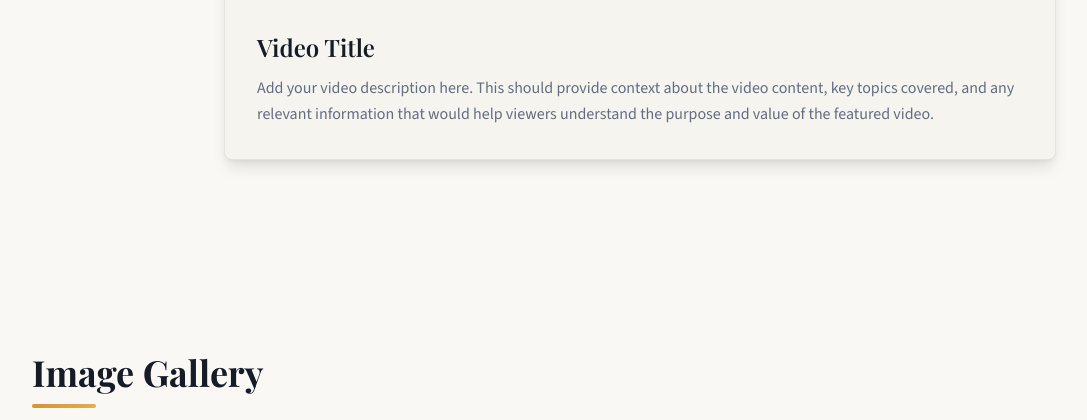
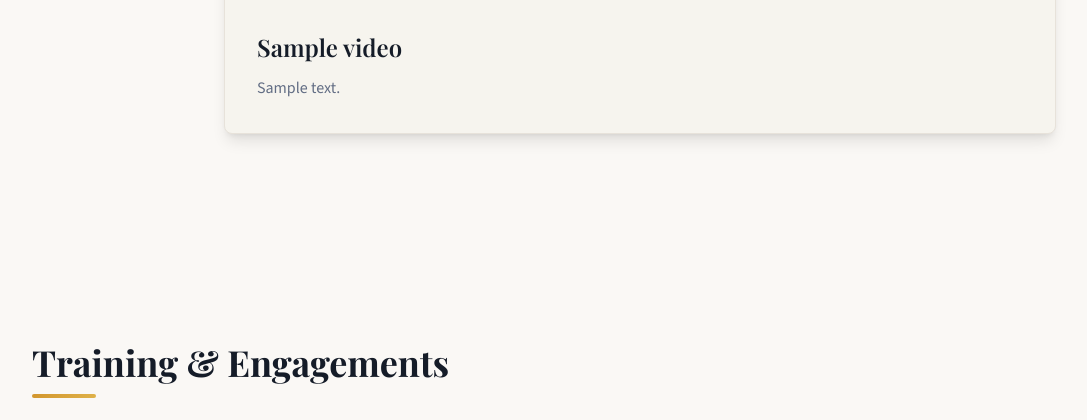
Before and after one commit to Emeka-Onwuepe/zinagoinstitute-new, a Django app: page / in a window 1280 px wide. Shown: the part 4789-5209 px from the top of the page, without its empty margins (0-1087 px from the left). Run offline with Django 5.2, Linux system fonts and the light colour scheme; tables that the repository leaves empty hold one stand-in row (values such as "Sample post"); grey boxes marked "Sample" are stand-in pictures; some libraries are stand-ins or nearby versions; some web fonts are replaced.

Commit message:
updating image and video dispaly conditions

```diff
--- a/frontview/templates/frontview/imageGallery.html
+++ b/frontview/templates/frontview/imageGallery.html
@@ -1,4 +1,5 @@
 {% comment %} {/* Image Gallery */} {% endcomment %}
+{% if image %}
 <section class="py-18 md:py-24">
   <div class="container">
     {% include "frontview/sectionHeader.html" with title="Image Gallery" %}
@@ -9,3 +10,4 @@
     </div>
   </div>
 </section>
+{% endif %}
--- a/frontview/templates/frontview/videoCard.html
+++ b/frontview/templates/frontview/videoCard.html
@@ -1,4 +1,5 @@
 {% comment %} {/* Video Player Card */} {% endcomment %}
+{% if featured_video.video_url %}
 <section class="py-18 md:py-24">
   <div class="container max-w-4xl">
     {% include "frontview/sectionHeader.html" with title="Featured Video" %}
@@ -6,8 +7,8 @@
       <div class="relative pt-[56.25%] bg-black">
         <iframe
           class="absolute top-0 left-0 w-full h-full"
-          src="https://www.youtube.com/embed/dQw4w9WgXcQ"
-          title="Featured Video"
+          src="{{featured_video.video_url}}"
+          title="{{featured_video.title}}"
           frameborder="0"
           allow="accelerometer; autoplay; clipboard-write; encrypted-media; gyroscope; picture-in-picture"
           allowfullscreen
@@ -15,12 +16,13 @@
       </div>
       <div class="p-6 md:p-8">
         <h3 class="font-heading font-semibold text-2xl text-foreground mb-3">
-          Video Title
+            {{ featured_video.title }}
         </h3>
         <p class="text-muted-foreground leading-relaxed">
-          Add your video description here. This should provide context about the video content, key topics covered, and any relevant information that would help viewers understand the purpose and value of the featured video.
+            {{ featured_video.description }}
         </p>
       </div>
     </div>
   </div>
 </section>
+{% endif %}
```
